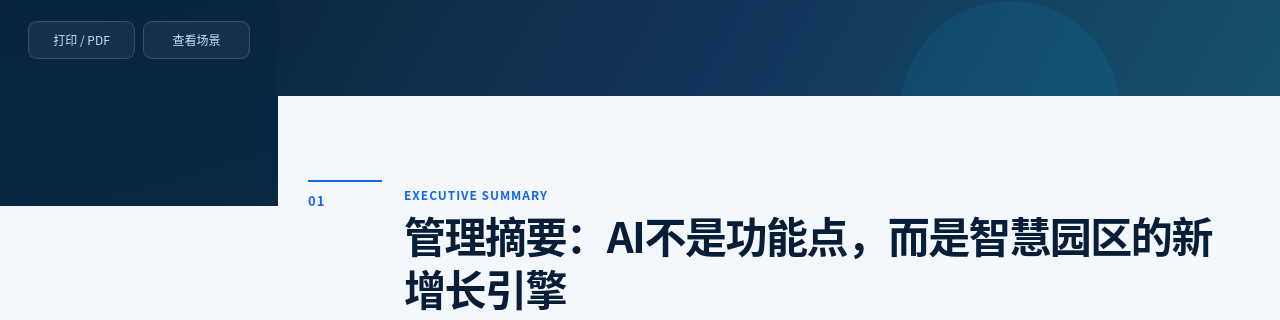
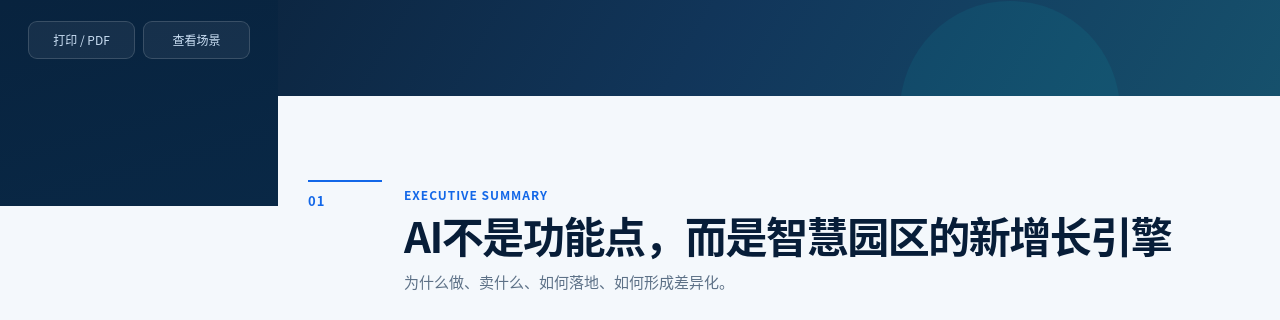
Before and after one commit to qq550723504/ai-smart-park-proposal, a plain HTML site: page index.html in a window 1280 px wide. Shown: the part 594-914 px from the top of the page. Drawn offline with Linux system fonts and the light colour scheme.

Commit message:
更新管理摘要内容，简化决策建议描述

```diff
--- a/index.html
+++ b/index.html
@@ -352,7 +352,7 @@
 
     <div class="content">
       <section class="section" id="overview">
-        <div class="section-head"><div class="section-no">01</div><div class="section-title"><span class="kicker">Executive Summary</span><h2>管理摘要：AI不是功能点，而是智慧园区的新增长引擎</h2><p>本方案同时回答管理层的经营问题和客户的业务问题：为什么做、卖什么、如何落地、如何形成差异化。</p></div></div>
+        <div class="section-head"><div class="section-no">01</div><div class="section-title"><span class="kicker">Executive Summary</span><h2>AI不是功能点，而是智慧园区的新增长引擎</h2><p>为什么做、卖什么、如何落地、如何形成差异化。</p></div></div>
         <div class="lead-box"><strong>建议结论：</strong>在公司现有业务系统、物联网接入和项目经验之上，增加统一AI能力中心。先形成一个可演示产品、一个可落地闭环和一个可证明价值的标杆项目，再逐步复制。</div>
         <div class="grid grid-4">
           <article class="card value-card" data-no="01"><div class="icon">增</div><h3>提升销售竞争力</h3><p>用自然语言问数、主动分析和任务闭环增强现场演示效果。</p></article>
```
